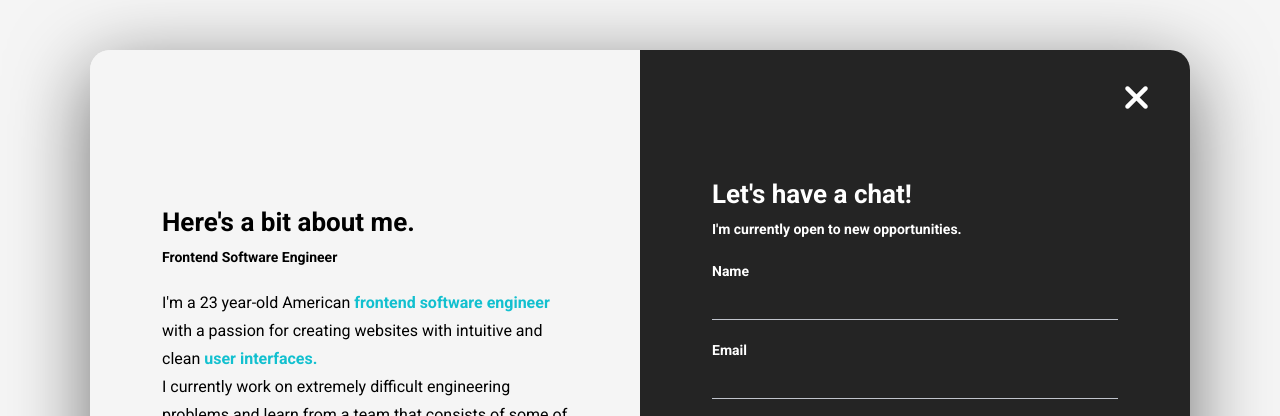
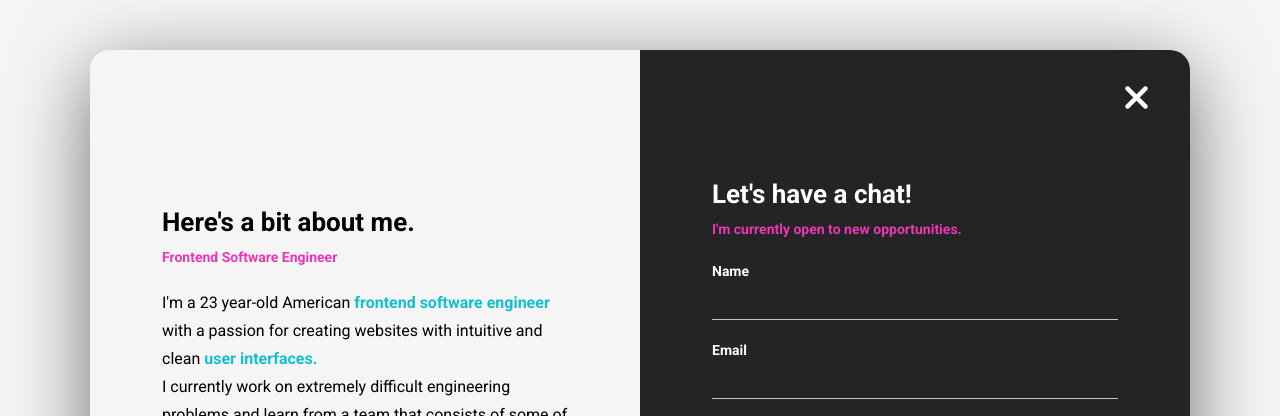
Before and after one commit to CLemmons77/E-Portfolio, a plain HTML site: page index.html in a window 1280 px wide. Both pictures are taken after a click on the item "About". Shown: the top 416 px of the page. Drawn offline with nearby package versions, Linux system fonts and the light colour scheme.

Commit message:
modal subtitle change

```diff
--- a/style.css
+++ b/style.css
@@ -400,6 +400,7 @@ MODAL
 .modal__sub-title {
     margin: 12px 0 24px 0;
     font-size: 14px;
+    color: #ec36b6;
 }
 
 .modal__para {
```
